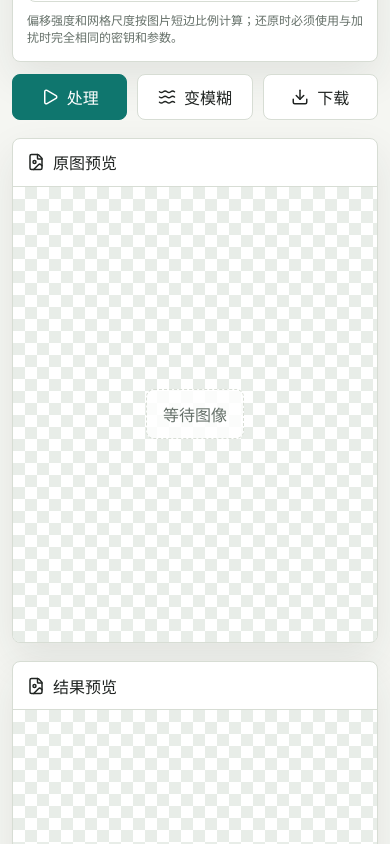
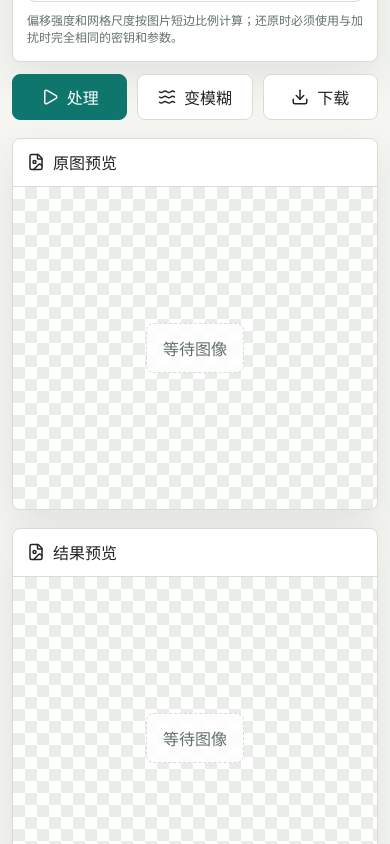
Before and after one commit to createskyblue/Nonlinear-Image-Distortion-Tool, a React (Vite) app: page / in a window 390 px wide. Shown: the part 1280-2124 px from the top of the page. Built offline with nearby package versions, Linux system fonts and the light colour scheme.

Commit message:
Fix portrait image preview containment

```diff
--- a/src/App.css
+++ b/src/App.css
@@ -304,13 +304,19 @@ h2 {
 .preview-grid {
   display: grid;
   grid-template-columns: 1fr;
+  grid-template-rows: repeat(2, minmax(0, 1fr));
   gap: 18px;
+  height: calc(100svh - 110px);
+  min-height: 540px;
   min-width: 0;
 }
 
 .preview-panel {
+  display: grid;
+  grid-template-rows: auto minmax(0, 1fr);
   overflow: hidden;
   min-width: 0;
+  min-height: 0;
 }
 
 .panel-title {
@@ -326,9 +332,9 @@ h2 {
 }
 
 .preview-frame {
-  min-height: 360px;
-  height: min(56svh, 620px);
-  max-height: 620px;
+  min-height: 0;
+  height: auto;
+  max-height: none;
   display: grid;
   place-items: center;
   background:
@@ -386,8 +392,10 @@ h2 {
 
 .preview-frame img {
   display: block;
-  max-width: 100%;
-  max-height: 100%;
+  width: 100%;
+  height: 100%;
+  min-width: 0;
+  min-height: 0;
   object-fit: contain;
 }
 
@@ -442,8 +450,12 @@ h2 {
     justify-content: center;
   }
 
+  .preview-grid {
+    height: calc(100svh - 82px);
+    min-height: 520px;
+  }
+
   .preview-frame {
-    min-height: 320px;
-    height: 54svh;
+    min-height: 0;
   }
 }
--- a/vite.config.ts
+++ b/vite.config.ts
@@ -5,6 +5,11 @@ import react from '@vitejs/plugin-react'
 export default defineConfig({
   base: '/Nonlinear-Image-Distortion-Tool/',
   plugins: [react()],
+  server: {
+    watch: {
+      ignored: ['**/tmp/**'],
+    },
+  },
   test: {
     environment: 'jsdom',
     setupFiles: './src/test/setup.ts',
```
